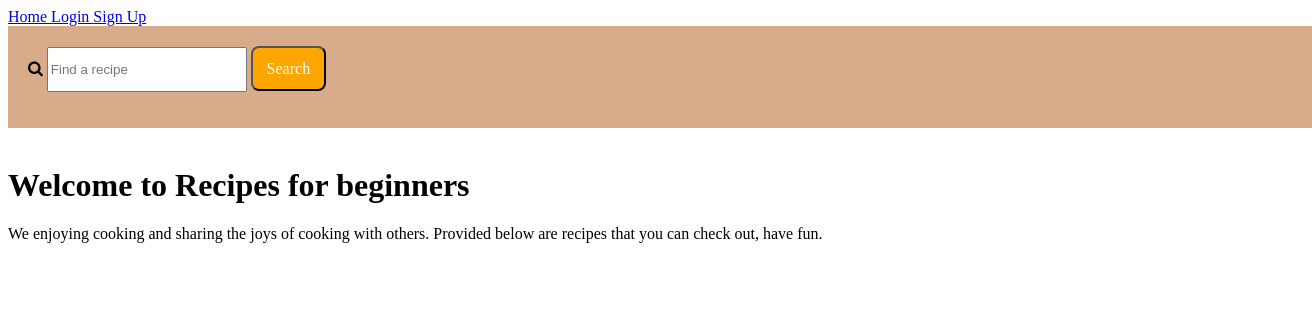
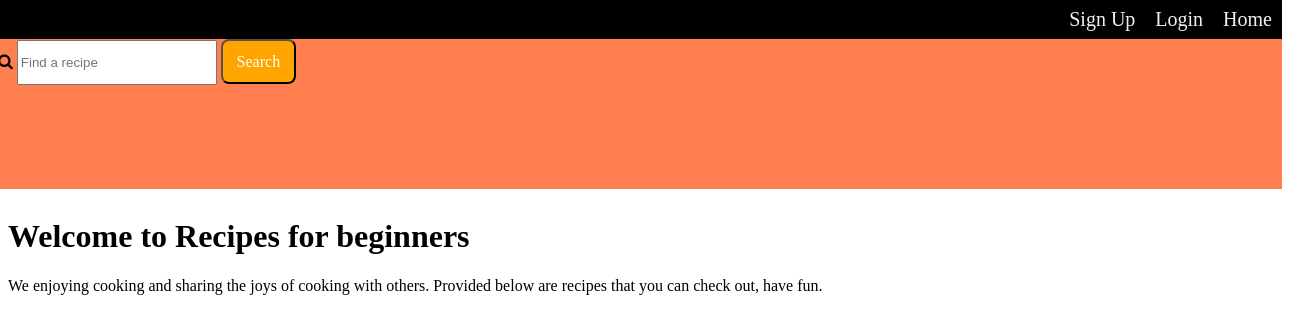
Before and after one commit to ThatOneNerds/Allrecipe-Clone, a plain HTML site: page index.html in a window 1280 px wide. Shown: the whole page, 1312 px wide, since content can reach past the window. Drawn offline with Linux system fonts and the light colour scheme.

Commit message:
Fixed the navbar

```diff
--- a/index.html
+++ b/index.html
@@ -1,12 +1,11 @@
 <html>
     <head>
         <title> recipe.com </title>
-        <link rel='stylesheet' href='style.css'>
         <link href="https://cdnjs.cloudflare.com/ajax/libs/font-awesome/4.7.0/css/font-awesome.min.css" rel="stylesheet">
+        <link rel="stylesheet" href="style.css">
     </head>
 
     <body>
-        <div class='Intro'>
 
         <div class='navbar'>
             <a class='active' href='#home'> Home </a>
@@ -14,7 +13,9 @@
             <a href='#signup'> Sign Up </a>
         </div>
 
-            <div class='Intro2'>
+        <br>
+
+        <div class='intro2'>
             <div class='search-box'>
                 <form>
                     <i class="fa fa-search"></i>
@@ -22,8 +23,6 @@
                     <button class='btn' type='submit'> Search </button>
                 </form>
             </div>
-            </div>
-
         </div>
 
         <br>
--- a/style.css
+++ b/style.css
@@ -1,14 +1,25 @@
 .navbar {
-    margin: 0;
-    padding:0;
+    background-color: black;
+    overflow: hidden;
+    padding: 0px;
+    margin: -10px;
+}
+
+.navbar a {
+    float: right;
+    color: #f2f2f2;
+    text-decoration: none;
+    font-size: 20px;
+    text-align: center;
+    padding: 10px;
 }
 
 .intro2 {
-    background-color: rgb(216, 171, 139);
-    padding: 20px;
-    width:100%;
-    margin: 0px;
-    justify-content: center;
+    background-color: coral;
+    border: 0;
+    padding: 0px;
+    height: 150px;
+    margin: -10px;
 
 }
 
```
Lines whose indentation alone changed are shown as unchanged.
